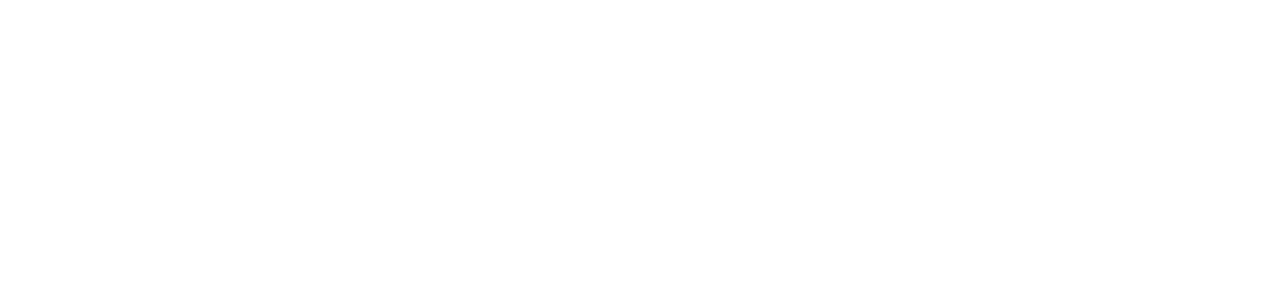
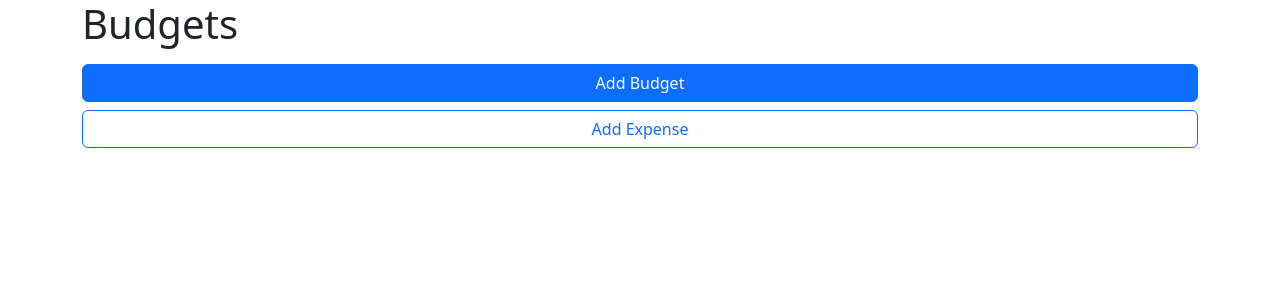
Before and after one commit to CanOguzz/basic-budgeting-app-react, a React (Create React App) app: page / in a window 1280 px wide. Shown: the top 300 px of the page. Built offline with nearby package versions, Linux system fonts and the light colour scheme.

Commit message:
Add Bootstrap and update App.js

```diff
--- a/package.json
+++ b/package.json
@@ -6,6 +6,7 @@
     "@testing-library/jest-dom": "^5.17.0",
     "@testing-library/react": "^13.4.0",
     "@testing-library/user-event": "^13.5.0",
+    "bootstrap": "^5.3.3",
     "react": "^18.2.0",
     "react-bootstrap": "^2.10.2",
     "react-dom": "^18.2.0",
--- a/src/App.js
+++ b/src/App.js
@@ -1,11 +1,16 @@
+import Container from "react-bootstrap/Container";
+import { Stack, Button } from "react-bootstrap";
 
-import './App.css';
 
 function App() {
   return (
-    <div>
-
-    </div>
+    <Container>
+      <Stack direcktion="horizontal" gap="2" className="mb-4">
+        <h1 className="me-auto">Budgets</h1>
+        <Button variant="primary">Add Budget</Button>
+        <Button variant="outline-primary">Add Expense</Button>
+      </Stack>
+    </Container>
   );
 }
 
--- a/src/index.js
+++ b/src/index.js
@@ -3,6 +3,7 @@
 import './index.css';
 import App from './App';
 import reportWebVitals from './reportWebVitals';
+import 'bootstrap/dist/css/bootstrap.min.css';
 
 const root = ReactDOM.createRoot(document.getElementById('root'));
 root.render(
```
Also changed, not shown: 1 other file (tests, documents, lock files or other folders).
